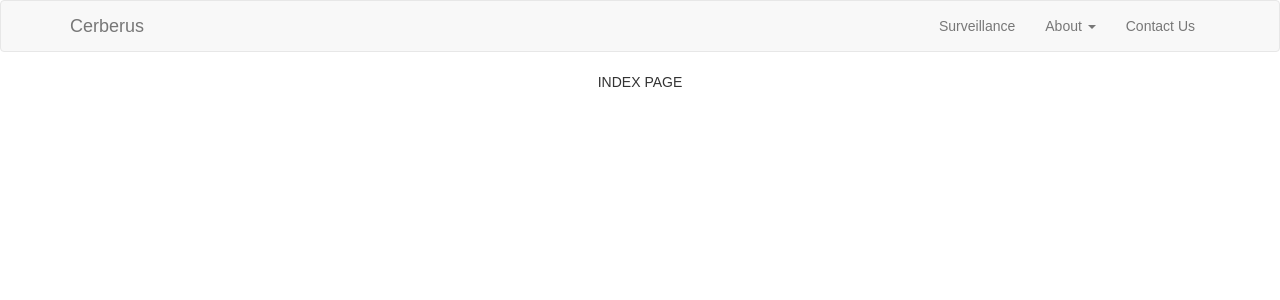
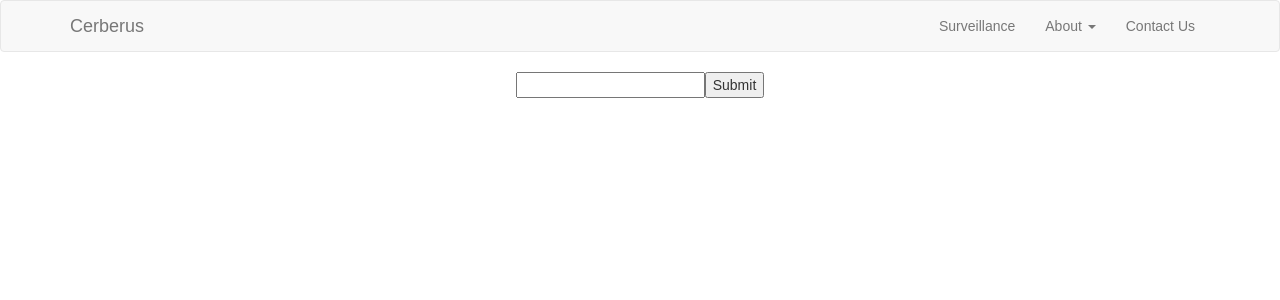
Before and after one commit to wchoi95/Cerberus, a React app in the folder web/client/: page / in a window 1280 px wide. Shown: the top 300 px of the page. Built offline with nearby package versions, Linux system fonts and the light colour scheme.

Commit message:
testing server

```diff
--- a/web/client/public/index.html
+++ b/web/client/public/index.html
@@ -37,6 +37,7 @@
       To begin the development, run `npm start` or `yarn start`.
       To create a production bundle, use `npm run build` or `yarn build`.
     -->
+    <script src="https://cdnjs.cloudflare.com/ajax/libs/jquery/3.1.1/jquery.min.js"></script>
     <script src="https://maxcdn.bootstrapcdn.com/bootstrap/3.3.5/js/bootstrap.min.js"></script>
   </body>
 </html>
--- a/web/client/src/components/index/Index.js
+++ b/web/client/src/components/index/Index.js
@@ -1,11 +1,46 @@
 import React, { Component } from 'react';
 import './Index.css';
+import $ from 'jquery';
 
 class IndexComponent extends Component {
+
+  constructor() {
+    super();
+    this.state = {
+      greeting: '',
+      name: ''
+    };
+    this.handleChange = this.handleChange.bind(this);
+    this.handleSubmit = this.handleSubmit.bind(this);
+  }
+
+  getGreetingFromServer() {
+    var urlString = "http://localhost:8080/greeting?name=".concat(this.state.name);
+    console.log(urlString);
+    $.ajax({
+      url: urlString
+    }).then(function (data) {
+      this.setState({greeting: data.content});
+    }.bind(this));
+  }
+
+  handleChange(event) {
+    this.setState({name: event.target.value});
+  }
+
+  handleSubmit(event) {
+    this.getGreetingFromServer();
+    event.preventDefault();
+  }
+
   render () {
     return (
       <div className="index-page">
-        INDEX PAGE
+        <form onSubmit={this.handleSubmit}>
+          <input type="text" value={this.state.value} onChange={this.handleChange} />
+          <input type="submit" value="Submit" />
+        </form>
+        <p>{this.state.greeting}</p>
       </div>
     );
   }
```
